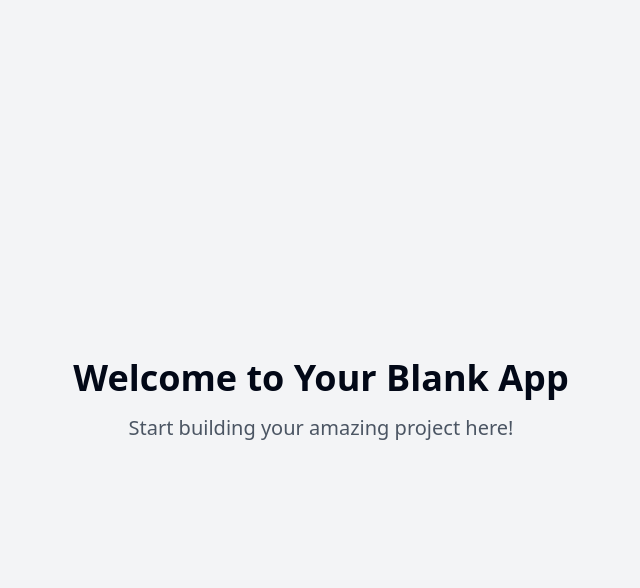
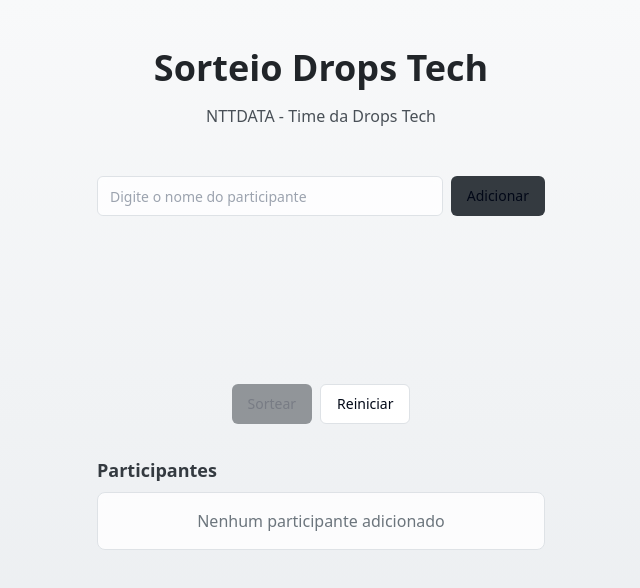
Before and after one commit to cledsonAlves/drops-luck-picker, a React (Vite) app: page / in a window 1280 px wide. Shown: the top 588 px of the page, without its empty margins (319-959 px from the left). Built offline with nearby package versions, Linux system fonts and the light colour scheme.

Commit message:
Create raffle page for Drops Tech
Added a new page for the Drops Tech raffle at NTTDATA, allowing users to input a name and randomly select a winner.
[skip gpt_engineer]

```diff
--- a/package.json
+++ b/package.json
@@ -45,6 +45,7 @@
     "cmdk": "^1.0.0",
     "date-fns": "^3.6.0",
     "embla-carousel-react": "^8.3.0",
+    "framer-motion": "^11.15.0",
     "input-otp": "^1.2.4",
     "lucide-react": "^0.462.0",
     "next-themes": "^0.3.0",
--- /dev/null
+++ b/src/components/ParticipantsList.tsx
@@ -0,0 +1,27 @@
+interface ParticipantsListProps {
+  participants: string[];
+}
+
+export const ParticipantsList = ({ participants }: ParticipantsListProps) => {
+  return (
+    <div className="w-full max-w-md">
+      <h3 className="text-lg font-semibold mb-2 text-raffle-700">Participantes</h3>
+      <div className="bg-white/80 backdrop-blur-sm rounded-lg border border-raffle-200 p-4 max-h-60 overflow-y-auto">
+        {participants.length === 0 ? (
+          <p className="text-raffle-500 text-center">Nenhum participante adicionado</p>
+        ) : (
+          <ul className="space-y-2">
+            {participants.map((participant, index) => (
+              <li
+                key={`${participant}-${index}`}
+                className="animate-participant-enter text-raffle-700 py-2 px-4 rounded-md bg-raffle-50"
+              >
+                {participant}
+              </li>
+            ))}
+          </ul>
+        )}
+      </div>
+    </div>
+  );
+};
--- /dev/null
+++ b/src/components/RaffleInput.tsx
@@ -0,0 +1,37 @@
+import { useState } from "react";
+import { Button } from "@/components/ui/button";
+import { Input } from "@/components/ui/input";
+
+interface RaffleInputProps {
+  onAddParticipant: (name: string) => void;
+}
+
+export const RaffleInput = ({ onAddParticipant }: RaffleInputProps) => {
+  const [name, setName] = useState("");
+
+  const handleSubmit = (e: React.FormEvent) => {
+    e.preventDefault();
+    if (name.trim()) {
+      onAddParticipant(name.trim());
+      setName("");
+    }
+  };
+
+  return (
+    <form onSubmit={handleSubmit} className="flex gap-2 w-full max-w-md">
+      <Input
+        type="text"
+        value={name}
+        onChange={(e) => setName(e.target.value)}
+        placeholder="Digite o nome do participante"
+        className="bg-white/80 backdrop-blur-sm border-raffle-200"
+      />
+      <Button
+        type="submit"
+        className="bg-raffle-700 hover:bg-raffle-800 transition-colors"
+      >
+        Adicionar
+      </Button>
+    </form>
+  );
+};
--- /dev/null
+++ b/src/components/WinnerDisplay.tsx
@@ -0,0 +1,50 @@
+import { Button } from "@/components/ui/button";
+import { motion, AnimatePresence } from "framer-motion";
+
+interface WinnerDisplayProps {
+  winner: string | null;
+  onRaffle: () => void;
+  onReset: () => void;
+  disabled: boolean;
+}
+
+export const WinnerDisplay = ({ winner, onRaffle, onReset, disabled }: WinnerDisplayProps) => {
+  return (
+    <div className="w-full max-w-md space-y-4">
+      <div className="min-h-[120px] flex items-center justify-center">
+        <AnimatePresence mode="wait">
+          {winner && (
+            <motion.div
+              initial={{ opacity: 0, y: 20 }}
+              animate={{ opacity: 1, y: 0 }}
+              exit={{ opacity: 0, y: -20 }}
+              className="text-center"
+            >
+              <div className="text-sm text-raffle-500 mb-2">Vencedor</div>
+              <div className="text-3xl font-bold text-raffle-800 bg-white/90 backdrop-blur-sm py-4 px-8 rounded-lg border border-raffle-200">
+                {winner}
+              </div>
+            </motion.div>
+          )}
+        </AnimatePresence>
+      </div>
+
+      <div className="flex gap-2 justify-center">
+        <Button
+          onClick={onRaffle}
+          disabled={disabled}
+          className="bg-raffle-700 hover:bg-raffle-800 transition-colors"
+        >
+          Sortear
+        </Button>
+        <Button
+          onClick={onReset}
+          variant="outline"
+          className="border-raffle-200 hover:bg-raffle-100 transition-colors"
+        >
+          Reiniciar
+        </Button>
+      </div>
+    </div>
+  );
+};
--- a/src/pages/Index.tsx
+++ b/src/pages/Index.tsx
@@ -1,11 +1,64 @@
-// Update this page (the content is just a fallback if you fail to update the page)
+import { useState } from "react";
+import { RaffleInput } from "@/components/RaffleInput";
+import { ParticipantsList } from "@/components/ParticipantsList";
+import { WinnerDisplay } from "@/components/WinnerDisplay";
+import { toast } from "sonner";
 
 const Index = () => {
+  const [participants, setParticipants] = useState<string[]>([]);
+  const [winner, setWinner] = useState<string | null>(null);
+
+  const handleAddParticipant = (name: string) => {
+    if (participants.includes(name)) {
+      toast.error("Este participante já foi adicionado!");
+      return;
+    }
+    setParticipants([...participants, name]);
+    toast.success("Participante adicionado com sucesso!");
+  };
+
+  const handleRaffle = () => {
+    if (participants.length < 2) {
+      toast.error("Adicione pelo menos 2 participantes para realizar o sorteio!");
+      return;
+    }
+
+    const randomIndex = Math.floor(Math.random() * participants.length);
+    setWinner(participants[randomIndex]);
+  };
+
+  const handleReset = () => {
+    setParticipants([]);
+    setWinner(null);
+    toast.success("Sorteio reiniciado!");
+  };
+
   return (
-    <div className="min-h-screen flex items-center justify-center bg-gray-100">
-      <div className="text-center">
-        <h1 className="text-4xl font-bold mb-4">Welcome to Your Blank App</h1>
-        <p className="text-xl text-gray-600">Start building your amazing project here!</p>
+    <div className="min-h-screen bg-gradient-to-b from-raffle-50 to-raffle-100">
+      <div className="container py-12 px-4">
+        <div className="max-w-4xl mx-auto space-y-12">
+          <div className="text-center space-y-4">
+            <h1 className="text-4xl font-bold text-raffle-800">
+              Sorteio Drops Tech
+            </h1>
+            <p className="text-raffle-600">
+              NTTDATA - Time da Drops Tech
+            </p>
+          </div>
+
+          <div className="space-y-8 flex flex-col items-center">
+            <RaffleInput onAddParticipant={handleAddParticipant} />
+
+            <WinnerDisplay
+              winner={winner}
+              onRaffle={handleRaffle}
+              onReset={handleReset}
+              disabled={participants.length < 2}
+            />
+
+            <ParticipantsList participants={participants} />
+          </div>
+        </div>
       </div>
     </div>
   );
--- a/tailwind.config.ts
+++ b/tailwind.config.ts
@@ -12,85 +12,68 @@ export default {
   theme: {
     container: {
       center: true,
-			padding: '2rem',
+      padding: "2rem",
       screens: {
-				'2xl': '1400px'
-			}
+        "2xl": "1400px",
+      },
     },
     extend: {
       colors: {
-				border: 'hsl(var(--border))',
-				input: 'hsl(var(--input))',
-				ring: 'hsl(var(--ring))',
-				background: 'hsl(var(--background))',
-				foreground: 'hsl(var(--foreground))',
-				primary: {
-					DEFAULT: 'hsl(var(--primary))',
-					foreground: 'hsl(var(--primary-foreground))'
+        border: "hsl(var(--border))",
+        input: "hsl(var(--input))",
+        ring: "hsl(var(--ring))",
+        background: "hsl(var(--background))",
+        foreground: "hsl(var(--foreground))",
+        raffle: {
+          50: "#f8f9fa",
+          100: "#e9ecef",
+          200: "#dee2e6",
+          300: "#ced4da",
+          400: "#adb5bd",
+          500: "#6c757d",
+          600: "#495057",
+          700: "#343a40",
+          800: "#212529",
+          900: "#121416",
         },
-				secondary: {
-					DEFAULT: 'hsl(var(--secondary))',
-					foreground: 'hsl(var(--secondary-foreground))'
       },
-				destructive: {
-					DEFAULT: 'hsl(var(--destructive))',
-					foreground: 'hsl(var(--destructive-foreground))'
+      keyframes: {
+        "accordion-down": {
+          from: { height: "0" },
+          to: { height: "var(--radix-accordion-content-height)" },
         },
-				muted: {
-					DEFAULT: 'hsl(var(--muted))',
-					foreground: 'hsl(var(--muted-foreground))'
+        "accordion-up": {
+          from: { height: "var(--radix-accordion-content-height)" },
+          to: { height: "0" },
         },
-				accent: {
-					DEFAULT: 'hsl(var(--accent))',
-					foreground: 'hsl(var(--accent-foreground))'
+        "winner-reveal": {
+          "0%": {
+            transform: "translateY(20px)",
+            opacity: "0"
           },
-				popover: {
-					DEFAULT: 'hsl(var(--popover))',
-					foreground: 'hsl(var(--popover-foreground))'
-				},
-				card: {
-					DEFAULT: 'hsl(var(--card))',
-					foreground: 'hsl(var(--card-foreground))'
-				},
-				sidebar: {
-					DEFAULT: 'hsl(var(--sidebar-background))',
-					foreground: 'hsl(var(--sidebar-foreground))',
-					primary: 'hsl(var(--sidebar-primary))',
-					'primary-foreground': 'hsl(var(--sidebar-primary-foreground))',
-					accent: 'hsl(var(--sidebar-accent))',
-					'accent-foreground': 'hsl(var(--sidebar-accent-foreground))',
-					border: 'hsl(var(--sidebar-border))',
-					ring: 'hsl(var(--sidebar-ring))'
+          "100%": {
+            transform: "translateY(0)",
+            opacity: "1"
           }
         },
-			borderRadius: {
-				lg: 'var(--radius)',
-				md: 'calc(var(--radius) - 2px)',
-				sm: 'calc(var(--radius) - 4px)'
+        "participant-enter": {
+          "0%": {
+            transform: "translateX(-20px)",
+            opacity: "0"
           },
-			keyframes: {
-				'accordion-down': {
-					from: {
-						height: '0'
-					},
-					to: {
-						height: 'var(--radix-accordion-content-height)'
-					}
-				},
-				'accordion-up': {
-					from: {
-						height: 'var(--radix-accordion-content-height)'
-					},
-					to: {
-						height: '0'
+          "100%": {
+            transform: "translateX(0)",
+            opacity: "1"
           }
         }
       },
       animation: {
-				'accordion-down': 'accordion-down 0.2s ease-out',
-				'accordion-up': 'accordion-up 0.2s ease-out'
-			}
-		}
+        "accordion-down": "accordion-down 0.2s ease-out",
+        "accordion-up": "accordion-up 0.2s ease-out",
+        "winner-reveal": "winner-reveal 0.5s ease-out",
+        "participant-enter": "participant-enter 0.3s ease-out"
+      },
+    },
   },
   plugins: [require("tailwindcss-animate")],
 } satisfies Config;
```
Also changed, not shown: 1 other file (tests, documents, lock files or other folders). Lines whose indentation alone changed are shown as unchanged.
